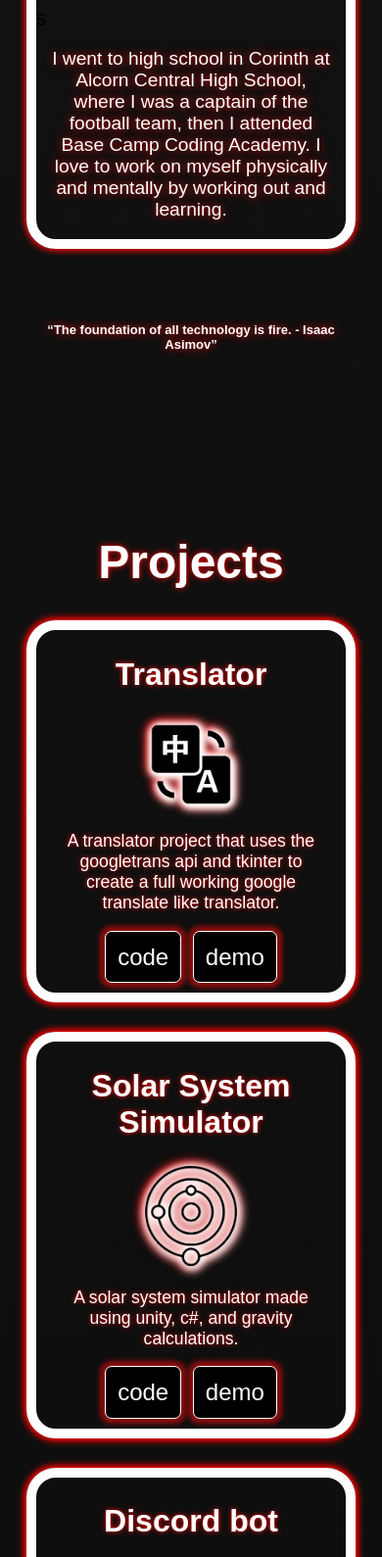
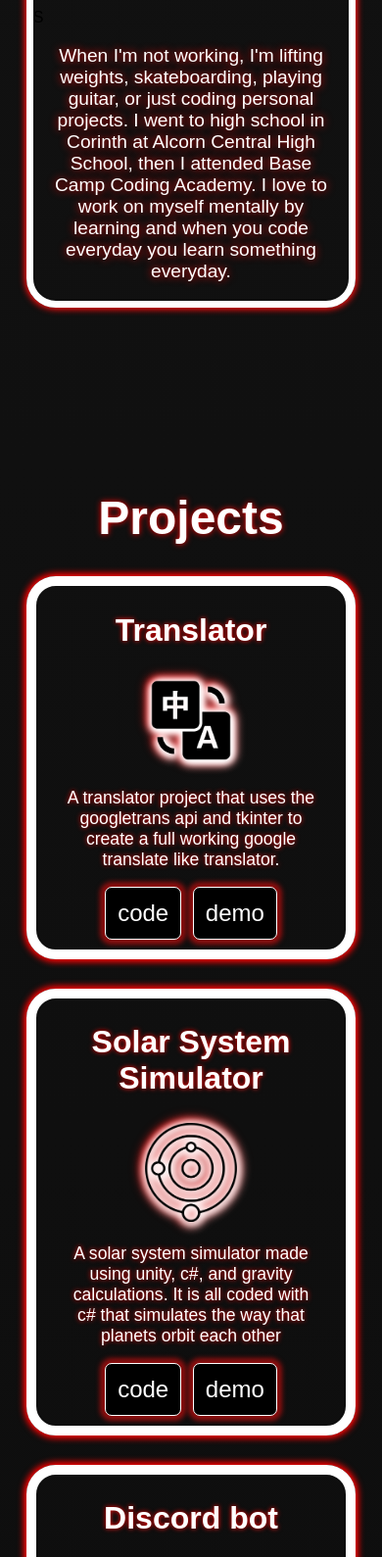
Before and after one commit to coltfields23/Portfolio, a plain HTML site: page index.html in a window 390 px wide. Shown: the part 213-1802 px from the top of the page at 98% size. Drawn offline with Linux system fonts and the light colour scheme.

Commit message:
wrote more in descriptions

```diff
--- a/index.html
+++ b/index.html
@@ -23,9 +23,9 @@
     <h1 id="ColtFields" class="fire">Colt Fields</h1>
     <div id="aboutmesection">
         <h2 class="center" id="header3">About me</h2>S
-        <p class="center" id="aboutme">I went to high school in Corinth at Alcorn Central High School, where I was a captain of the football team, then I attended Base Camp Coding Academy. I love to work on myself physically and mentally by working out and learning.</p>
+        <p class="center" id="aboutme">When I'm not working, I'm lifting weights, skateboarding, playing guitar, or just coding personal projects. I went to high school in Corinth at Alcorn Central High School, then I attended Base Camp Coding Academy. I love to work on myself mentally by learning and when you code everyday you learn something everyday.</p>
     </div>
-    <h2 class="center" id="header2">“The foundation of all technology is fire. - Isaac Asimov”</h2>
+    <h2 class="center" id="header2"></h2>
     <div id="projects">
         <h1 id="projectstitle" class="fire">Projects</h1>
         <div class="projectsex">
@@ -44,7 +44,7 @@
             <div class="images">
                 <img src="images/solar system.png" style="width:60%" class="glowtrans">
             </div>
-            <p class="paragraph">A solar system simulator made using unity, c#, and gravity calculations.</p>
+            <p class="paragraph">A solar system simulator made using unity, c#, and gravity calculations. It is all coded with c# that simulates the way that planets orbit each other</p>
             <div class="projbutton">
                 <a href="https://github.com/coltfields23/orbit" target="_blank"><button class="projectbutton" id="solarcode">code</button></a>
                 <a href="https://youtu.be/wMSrV4Whw-I" target="_blank"><button class="projectbutton" id="solardemo">demo</button></a>
@@ -55,7 +55,7 @@
             <div class="images">
                 <img src="images/discord.png" style="width:60%" class="glowtrans">
             </div>
-            <p class="paragraph">A discord bot that I've worked on for over 2 months in my free time (8/25/2022). It uses the discord.py api, and various other api's.</p>
+            <p class="paragraph">A discord bot that I've worked on and off for over 7 months in my free time (3/28/2023). It uses the discord.py api, and various other api's.</p>
             <div class="projbutton">
                 <a href="https://github.com/coltfields23/Bolt" target="_blank" ><button class="projectbutton" id="discordcode">code</button></a>
             </div>
@@ -65,7 +65,7 @@
             <div class="images">
                 <img src="images/money.png" style="width:60%" class="glowtrans">
             </div>
-            <p class="paragraph">manager for subcriptions using django. </p>
+            <p class="paragraph">manager for subcriptions using django.</p>
             <div class="projbutton">
                 <a href="https://github.com/coltfields23/Subscription-Manager" target="_blank" ><button class="projectbutton" id="discordcode">code</button></a>
             </div>
--- a/styles.css
+++ b/styles.css
@@ -150,7 +150,7 @@ body {
 .projectbutton:hover{
     background-color: rgba(255, 255, 255, 0.973);
     box-shadow:0px 0px 5px 5px rgb(124, 0, 0);
-    width:16%;
+    width:15%;
     color: black;
   }
 
@@ -336,6 +336,7 @@ text-decoration: none;
         width:27%;
       }
     #aboutmesection {
+        border:7px solid rgb(255, 255, 255);
         border-radius: 30px;
         margin-right: 5%;
         margin-left: 5%;
```
